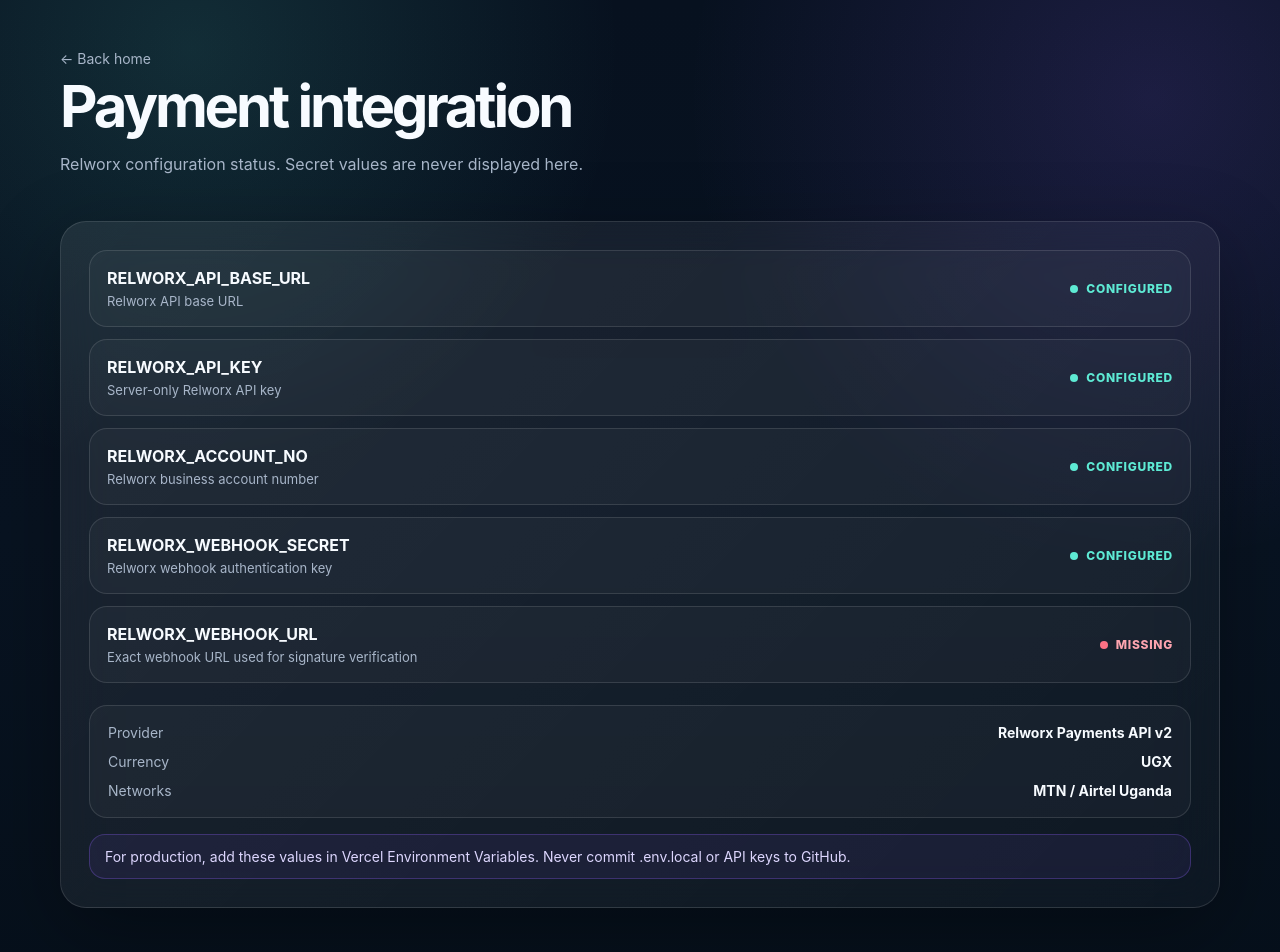
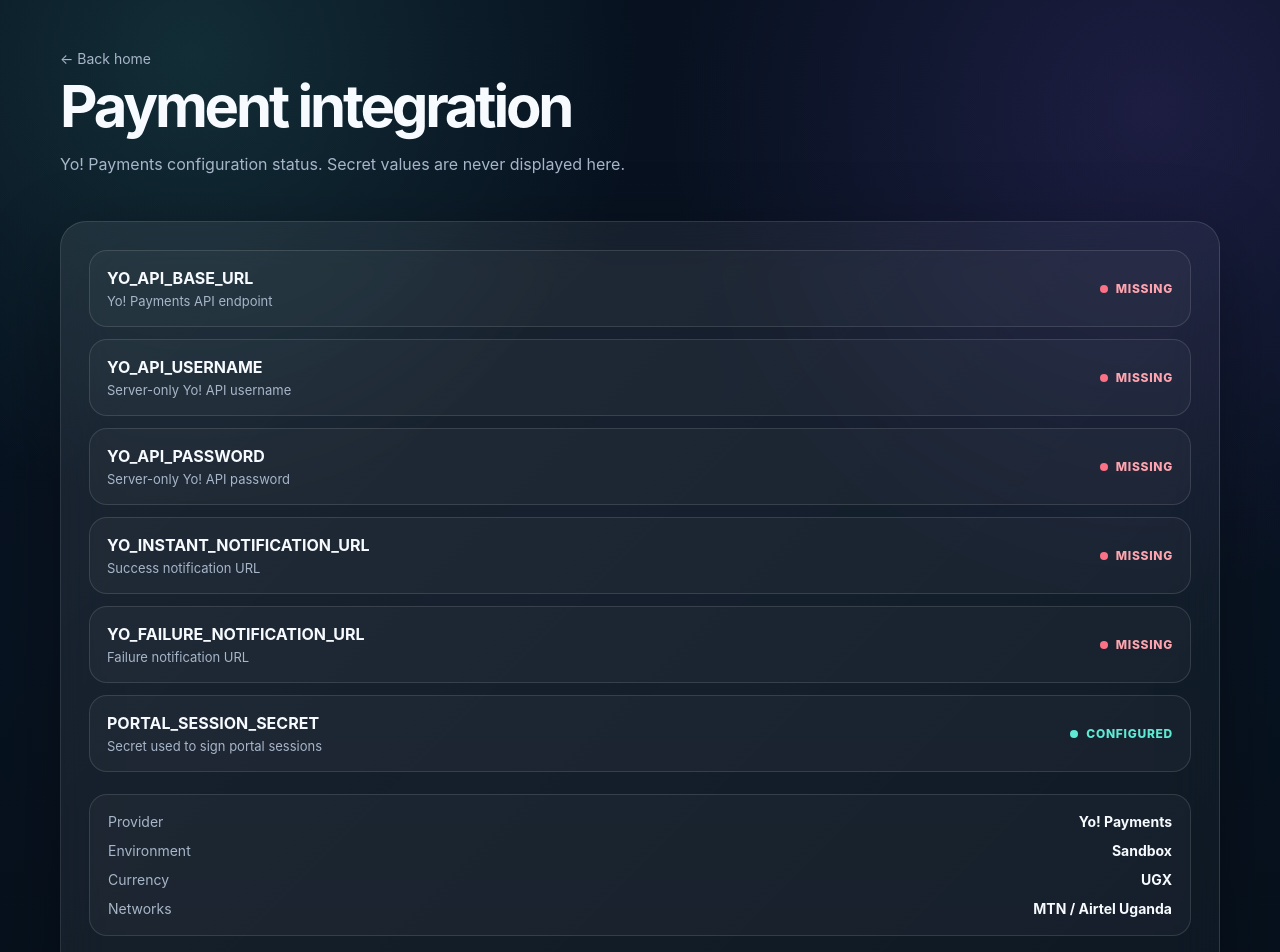
Before and after one commit to sadamkali/mobflow, a Next.js app: page /admin/integrations in a window 1280 px wide. Shown: the top 952 px of the page. Built offline with nearby package versions, Linux system fonts and the light colour scheme; no server answers.

Commit message:
feat(admin): show Yo Payments integration status

```diff
--- a/app/admin/integrations/page.tsx
+++ b/app/admin/integrations/page.tsx
@@ -1,12 +1,48 @@
 import Link from "next/link";
-const configs=[
- ["RELWORX_API_BASE_URL",process.env.RELWORX_API_BASE_URL||"https://payments.relworx.com/api","Relworx API base URL"],
- ["RELWORX_API_KEY",process.env.RELWORX_API_KEY,"Server-only Relworx API key"],
- ["RELWORX_ACCOUNT_NO",process.env.RELWORX_ACCOUNT_NO,"Relworx business account number"],
- ["RELWORX_WEBHOOK_SECRET",process.env.RELWORX_WEBHOOK_SECRET,"Relworx webhook authentication key"],
- ["RELWORX_WEBHOOK_URL",process.env.RELWORX_WEBHOOK_URL,"Exact webhook URL used for signature verification"]
+
+const configs = [
+  ["YO_API_BASE_URL", process.env.YO_API_BASE_URL, "Yo! Payments API endpoint"],
+  ["YO_API_USERNAME", process.env.YO_API_USERNAME, "Server-only Yo! API username"],
+  ["YO_API_PASSWORD", process.env.YO_API_PASSWORD, "Server-only Yo! API password"],
+  ["YO_INSTANT_NOTIFICATION_URL", process.env.YO_INSTANT_NOTIFICATION_URL, "Success notification URL"],
+  ["YO_FAILURE_NOTIFICATION_URL", process.env.YO_FAILURE_NOTIFICATION_URL, "Failure notification URL"],
+  ["PORTAL_SESSION_SECRET", process.env.PORTAL_SESSION_SECRET, "Secret used to sign portal sessions"],
 ];
-export default function IntegrationsPage(){return <main className="page"><div className="shell"><div className="page-head"><div><Link href="/" style={{color:"var(--muted)",fontSize:14}}>← Back home</Link><h1>Payment integration</h1><p className="section-copy">Relworx configuration status. Secret values are never displayed here.</p></div></div>
-<div className="glass card"><div className="config-list">{configs.map(([key,value,hint])=><div className="config-row" key={key}><div><div className="config-key">{key}</div><div className="config-hint">{hint}</div></div><div className={"config-state "+(value?"ready":"missing")}><span className="status-dot" style={{background:value?"var(--accent)":"#fb7185"}}/>{value?"Configured":"Missing"}</div></div>)}</div>
-<div className="summary"><div className="summary-row"><span>Provider</span><strong>Relworx Payments API v2</strong></div><div className="summary-row"><span>Currency</span><strong>UGX</strong></div><div className="summary-row"><span>Networks</span><strong>MTN / Airtel Uganda</strong></div></div>
-<div className="pending">For production, add these values in Vercel Environment Variables. Never commit .env.local or API keys to GitHub.</div></div></div></main>}
+export default function IntegrationsPage() {
+  return (
+    <main className="page">
+      <div className="shell">
+        <div className="page-head">
+          <div>
+            <Link href="/" style={{ color: "var(--muted)", fontSize: 14 }}>← Back home</Link>
+            <h1>Payment integration</h1>
+            <p className="section-copy">Yo! Payments configuration status. Secret values are never displayed here.</p>
+          </div>
+        </div>
+        <div className="glass card">
+          <div className="config-list">
+            {configs.map(([key, value, hint]) => (
+              <div className="config-row" key={key}>
+                <div>
+                  <div className="config-key">{key}</div>
+                  <div className="config-hint">{hint}</div>
+                </div>
+                <div className={"config-state " + (value ? "ready" : "missing")}>
+                  <span className="status-dot" style={{ background: value ? "var(--accent)" : "#fb7185" }} />
+                  {value ? "Configured" : "Missing"}
+                </div>
+              </div>
+            ))}
+          </div>
+          <div className="summary">
+            <div className="summary-row"><span>Provider</span><strong>Yo! Payments</strong></div>
+            <div className="summary-row"><span>Environment</span><strong>{process.env.YO_ENVIRONMENT === "production" ? "Production" : "Sandbox"}</strong></div>
+            <div className="summary-row"><span>Currency</span><strong>UGX</strong></div>
+            <div className="summary-row"><span>Networks</span><strong>MTN / Airtel Uganda</strong></div>
+          </div>
+          <div className="pending">Add the values in Vercel Environment Variables. Never commit payment credentials to GitHub.</div>
+        </div>
+      </div>
+    </main>
+  );
+}
```
